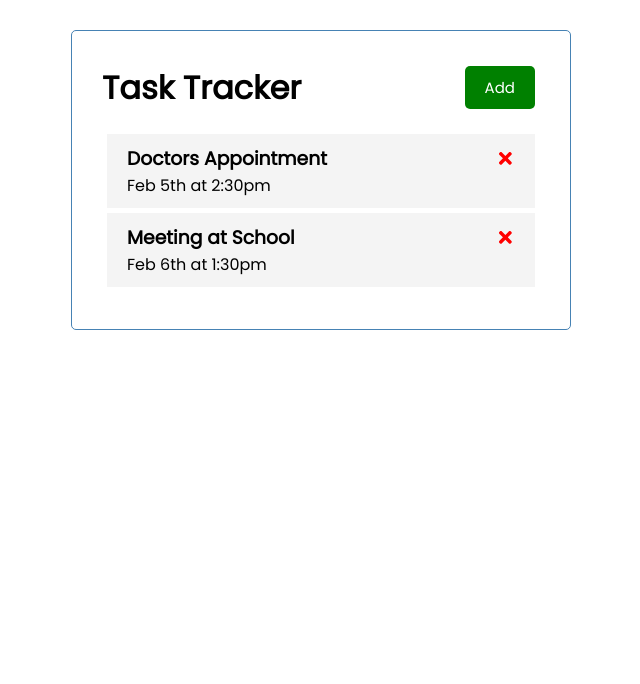
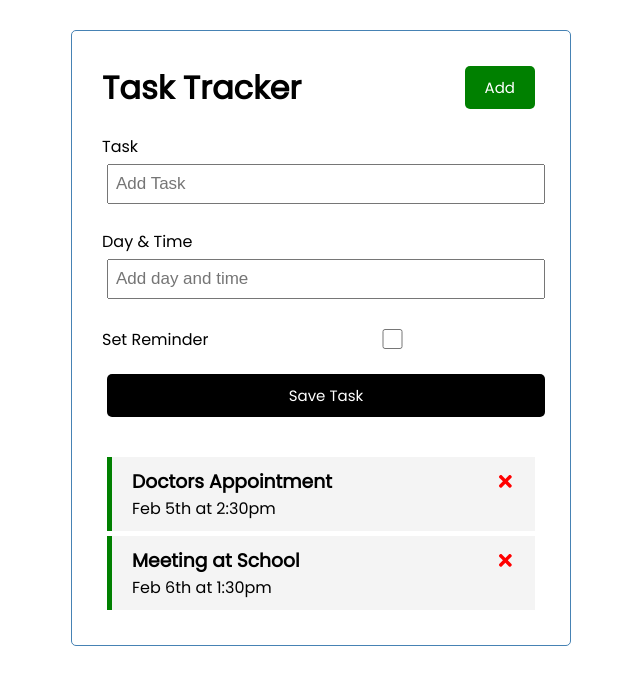
Before and after one commit to kevito112/LearnReact, a React (Create React App) app: page / in a window 1280 px wide. Shown: the top 684 px of the page, without its empty margins (319-959 px from the left). Built offline with nearby package versions, Linux system fonts and the light colour scheme.

Commit message:
Add and Delete tasks,   SetReminders

```diff
--- a/src/App.js
+++ b/src/App.js
@@ -1,8 +1,10 @@
 import Header from './components/Header'
 import Tasks from './components/Tasks'
+import AddTask from './components/AddTask'
 
 import { useState } from 'react'
 function App() {
+
   const [tasks, setTasks] = useState([
     {
       "id": 1,
@@ -17,16 +19,34 @@
       "reminder": true
     }
   ])
+  // Toggle Reminder
+
+  const ToggleReminder = (id) => {
+    setTasks(tasks.map((task) => task.id === id ? {...task, reminder: !task.reminder} : task))
+  }
 
   //Delete Task
 
   const deleteTask = (id) =>{
     setTasks(tasks.filter((task) => task.id !== id))
   }
+
+  // Add Task
+  const addTask = (task) => {
+    const id = Math.floor(Math.random() * 10000) + 1
+
+    const newTask = { id, ...task}
+    setTasks([...tasks, newTask])
+  }
+
   return (
     <div className="container">
       <Header/>
-      <Tasks tasks = {tasks} onDelete = {deleteTask}/>
+      <AddTask onAdd = {addTask}/>
+      {tasks.length > 0 ? (
+        <Tasks tasks = {tasks} onDelete =
+        {deleteTask} onToggle = {ToggleReminder}/>
+        ) : ('No tasks to Show')}
     </div>
   );
 }
--- /dev/null
+++ b/src/components/AddTask.js
@@ -0,0 +1,51 @@
+import { useState } from 'react'
+
+const AddTask = ({ onAdd }) => {
+
+    const[text, setText] = useState('')
+    const[day, setDay] = useState('')
+    const[reminder, setReminder] = useState(false)
+
+    const onSubmit = (e) => {
+        e.preventDefault()
+
+        if(!text){
+            alert('Please add a task')
+            return
+        }
+
+        onAdd( {text, day, reminder} )
+
+        setText('')
+        setDay('')
+        setReminder(false)
+    }
+  return (
+    <form className = 'add-form' onSubmit = {onSubmit}>
+        <div className = 'form-control'>
+            <label>Task</label>
+            <input type = 'text'
+            placeholder= 'Add Task'
+            value = {text}
+            onChange= {(e) => setText(e.target.value)} />
+        </div>
+        <div className = 'form-control'>
+            <label>Day & Time</label>
+            <input type = 'text'
+            placeholder= 'Add day and time'
+            value = {day}
+            onChange= {(e) => setDay(e.target.value)} />
+        </div>
+        <div className = 'form-control form-control-check'>
+            <label>Set Reminder</label>
+            <input type = 'checkbox'
+            checked = {reminder}
+            value = {reminder}
+            onChange= {(e) => setReminder(e.currentTarget.checked)}/>
+        </div>
+        <input type = 'submit' value = 'Save Task' className = 'btn btn-block'></input>
+    </form>
+  )
+}
+
+export default AddTask
--- a/src/components/Button.js
+++ b/src/components/Button.js
@@ -6,10 +6,7 @@
     return (
     <button onClick = {onClick}
     style = {{backgroundColor: color}}
-    className = 'btn'
-    >
-        {text}
-        </button>
+    className = 'btn'>{text}</button>
     )
 }
 
--- a/src/components/Task.js
+++ b/src/components/Task.js
@@ -1,8 +1,9 @@
 import { FaTimes } from 'react-icons/fa'
 
-const Task = ( { task , onDelete}) => {
+const Task = ( { task , onDelete, onToggle}) => {
     return (
-        <div className = 'task'>
+        <div className = {`task ${task.reminder ? 'reminder' : ''}`}
+        onDoubleClick={() => onToggle(task.id)}>
             <h3>
                 {task.text}
                 <FaTimes style = {{color: 'red', cursor: 'pointer'}}
--- a/src/components/Tasks.js
+++ b/src/components/Tasks.js
@@ -1,10 +1,11 @@
 import Task from './Task'
 
-const Tasks = ({ tasks, onDelete }) => {
+const Tasks = ({ tasks, onDelete, onToggle }) => {
     return (
         <>
             {tasks.map((task) => (
-            <Task key = {task.id} task = {task} onDelete = {onDelete} />
+            <Task key = {task.id} task = {task}
+            onDelete = {onDelete} onToggle = {onToggle} />
             ))}
         </>
     )
```
